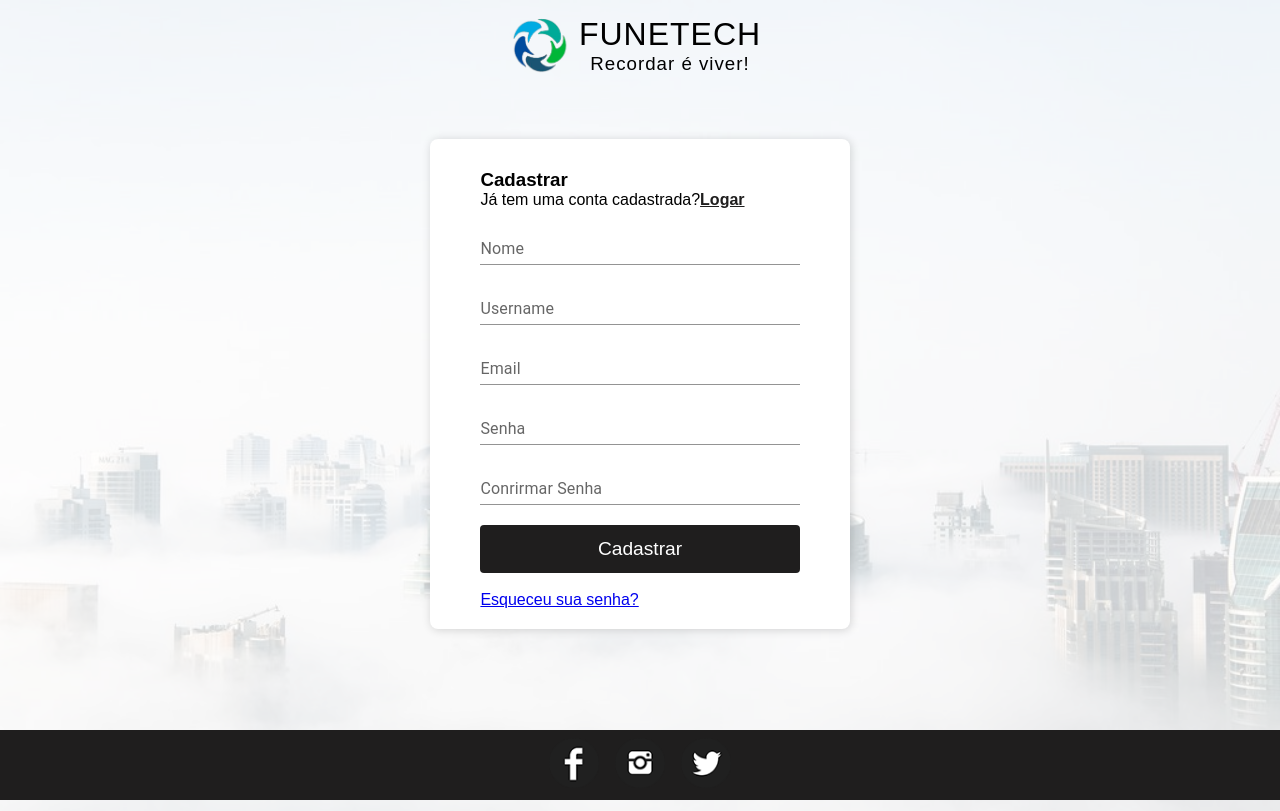
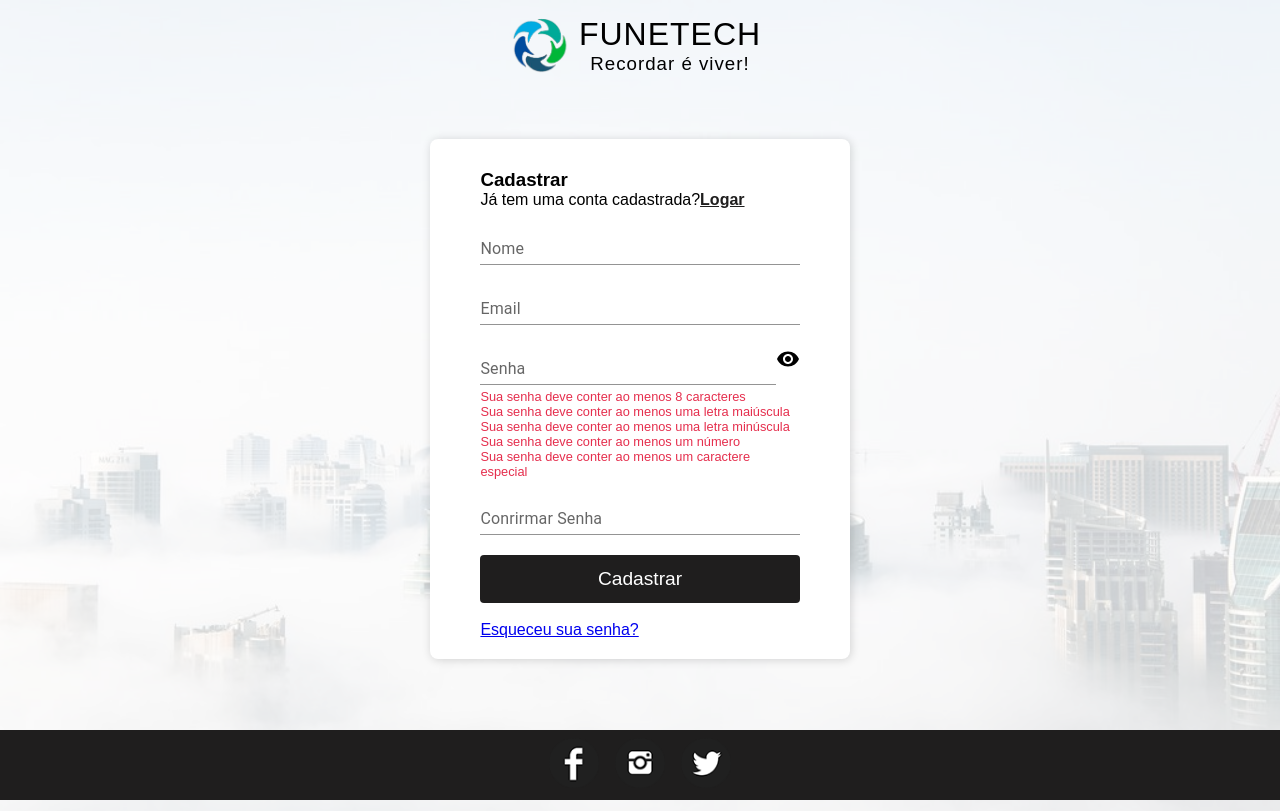
Before and after one commit to jonkstro/funetech-frontend, a Next.js app: page /auth in a window 1280 px wide. Both pictures are taken after a click on the element "Cadastrar". Built offline with nearby package versions, Linux system fonts and the light colour scheme.

Commit message:
adicionado icone de senha e validação de caracteres, a implementar metodo post

```diff
--- a/package.json
+++ b/package.json
@@ -11,6 +11,7 @@
   "dependencies": {
     "@emotion/react": "^11.10.0",
     "@emotion/styled": "^11.10.0",
+    "@mui/icons-material": "^5.10.15",
     "@mui/material": "^5.10.2",
     "@types/node": "18.11.9",
     "@types/react": "18.0.25",
@@ -18,6 +19,7 @@
     "next": "13.0.5",
     "react": "18.2.0",
     "react-dom": "18.2.0",
+    "react-icons-kit": "^2.0.0",
     "react-responsive-carousel": "^3.2.23",
     "styled-components": "^5.3.6",
     "typescript": "4.9.3"
--- a/src/components/Auth/Body/Form/index.tsx
+++ b/src/components/Auth/Body/Form/index.tsx
@@ -1,16 +1,52 @@
 
-import React, { useState } from "react";
+import { useState } from "react";
 import { AuthForm, AuthFormContainer, AuthFormContent, SubmitButton } from "./styles";
-import { Grid } from '@mui/material';
+import { Grid, IconButton } from '@mui/material';
 import TextField from '@mui/material/TextField';
+import { useAuth } from "../../../../hooks/pages/useAuth";
 
+import VisibilityIcon from '@mui/icons-material/Visibility';
+import VisibilityOffIcon from '@mui/icons-material/VisibilityOff';
 
 export function FormAuth() {
-  let [authMode, setAuthMode] = useState("signin")
 
-  const changeAuthMode = () => {
+  // RECEBENDO AS VARIÁVEIS DO USEAUTH
+  const {
+    nome,
+    setNome,
+    email,
+    setEmail,
+    password,
+    setPassword,
+    confPassword,
+    setConfPassword,
+    lowerValidated,
+    upperValidated,
+    numberValidated,
+    specialValidated,
+    lengthValidated,
+    handleValidation,
+  } = useAuth();
+
+  // criando as variáveis de estado
+  const [authMode, setAuthMode] = useState("signin");
+  const [type, setType] = useState('password');
+
+  function changeAuthMode() {
     setAuthMode(authMode === "signin" ? "signup" : "signin")
   }
+
+  function limparForm() {
+    setNome('');
+    setEmail('');
+    setPassword('');
+    setConfPassword('');
+  }
+
+  function handleChangeType() {
+    setType(type === 'password' ? 'text' : 'password')
+  }
+
 
   if (authMode === "signin") {
     return (
@@ -20,7 +56,10 @@ export function FormAuth() {
             <h3 className="Auth-form-title">Logar</h3>
             <div className="text-center">
               Não tem uma conta ainda?  {" "}
-              <span className="link-primary" onClick={changeAuthMode}>
+              <span className="link-primary" onClick={()=> {
+                changeAuthMode();
+                limparForm();
+                }}>
                 Cadastrar
               </span>
             </div>
@@ -35,20 +74,35 @@ export function FormAuth() {
                         fullWidth
                         variant="standard"
                         placeholder='Email do Usuário: '
+                        // passando valores para o input
+                        value={email}
+                        onChange={event => setEmail(event.target.value)}
                         />
                 </Grid>
+                <div>
                   <Grid item xs={12}>
                       <TextField
                           margin="dense"
                           name="password"
                           id="password"
                           label="Senha"
-                        type="password"
+                          type={type}
                           fullWidth
                           variant="standard"
                           placeholder='Senha do Usuário: '
+                          // passando valores para o input
+                          value={password}
+                          onChange={event => setPassword(event.target.value)}
                           />
                   </Grid>
+                  {type === 'password'?
+                  <VisibilityIcon onClick={()=> {
+                    handleChangeType();
+                  }} />
+                  :<VisibilityOffIcon onClick={()=> {
+                    handleChangeType();
+                  }} />}
+                </div>
                 <Grid item xs={12}>
                   <SubmitButton >
                     Logar
@@ -69,7 +123,10 @@ export function FormAuth() {
           <h3 className="Auth-form-title">Cadastrar</h3>
           <div className="text-center">
             Já tem uma conta cadastrada?{" "}
-            <span className="link-primary" onClick={changeAuthMode}>
+            <span className="link-primary" onClick={()=> {
+              changeAuthMode();
+              limparForm();
+            }}>
               Logar
             </span>
           </div>
@@ -77,16 +134,19 @@ export function FormAuth() {
                 <Grid item xs={12}>
                     <TextField
                         margin="dense"
-                        name="name"
-                        id="name"
+                        name="nome"
+                        id="nome"
                         label="Nome"
                         type="text"
                         fullWidth
                         variant="standard"
                         placeholder='Nome do Usuário: '
+                        // passando valores para o input
+                        value={nome}
+                        onChange={event => setNome(event.target.value)}
                         />
                 </Grid>
-                <Grid item xs={12}>
+                {/* <Grid item xs={12}>
                     <TextField
                         margin="dense"
                         name="username"
@@ -97,7 +157,7 @@ export function FormAuth() {
                         variant="standard"
                         placeholder='Username do Usuário: '
                     />
-                </Grid>
+                </Grid> */}
                 <Grid item xs={12}>
                     <TextField
                         margin="dense"
@@ -108,20 +168,47 @@ export function FormAuth() {
                         fullWidth
                         variant="standard"
                         placeholder='Email do Usuário: '
+                        // passando valores para o input
+                        value={email}
+                        onChange={event => setEmail(event.target.value)}
                         />
                 </Grid>
+                <div>
                   <Grid item xs={12}>
                       <TextField
                           margin="dense"
                           name="password"
                           id="password"
                           label="Senha"
-                        type="password"
+                          type={type}
                           fullWidth
                           variant="standard"
                           placeholder='Senha do Usuário: '
+                          // passando valores para o input
+                          value={password}
+                          onChange={event => {
+                            setPassword(event.target.value);
+                            handleValidation(event.target.value);
+                            // console.log(event.target.value);
+                          }}
                           />
                   </Grid>
+                  {type === 'password'?
+                  <VisibilityIcon onClick={()=> {
+                    handleChangeType();
+                  }} />
+                  :<VisibilityOffIcon onClick={()=> {
+                    handleChangeType();
+                  }} />}
+                </div>
+                <p className={lengthValidated? 'validationMessageOk': 'validationMessageError'}>Sua senha deve conter ao menos 8 caracteres</p>
+                <p className={upperValidated? 'validationMessageOk': 'validationMessageError'}>Sua senha deve conter ao menos uma letra maiúscula</p>
+                <p className={lowerValidated? 'validationMessageOk': 'validationMessageError'}>Sua senha deve conter ao menos uma letra minúscula</p>
+                <p className={numberValidated? 'validationMessageOk': 'validationMessageError'}>Sua senha deve conter ao menos um número</p>
+                <p className={specialValidated? 'validationMessageOk': 'validationMessageError'}>Sua senha deve conter ao menos um caractere especial</p>
+
+
+
                 <Grid item xs={12}>
                     <TextField
                         margin="dense"
@@ -132,6 +219,9 @@ export function FormAuth() {
                         fullWidth
                         variant="standard"
                         placeholder='Repita a senha do Usuário: '
+                        // passando valores para o input
+                        value={confPassword}
+                        onChange={event => setConfPassword(event.target.value)}
                     />
                 </Grid>
                 <Grid item xs={12}>
@@ -143,7 +233,7 @@ export function FormAuth() {
             </Grid>
             <br />
             <p className="text-center mt-2">
-              <a href="#">Esqueceu sua senha?</a>
+              <a href="forgot">Esqueceu sua senha?</a>
             </p>
           </AuthFormContent>
       </AuthForm>
--- a/src/components/Auth/Body/Form/styles.ts
+++ b/src/components/Auth/Body/Form/styles.ts
@@ -41,6 +41,35 @@ export const AuthFormContent = styled.div`
     input {
         font-size: 1rem;
     }
+
+    div {
+        display: flex;
+        flex-direction: row;
+        width: 100%;
+        align-items: center;
+
+        svg {
+            transition: all 0.2s;
+            cursor: pointer;
+
+            &:hover {
+                filter: brightness(0.9);
+                transform: scale(1.1);
+            }
+        }
+    }
+
+
+    .validationMessageOk {
+        font-size: 0.8rem;
+        color: var(--green);
+    }
+
+    .validationMessageError {
+        font-size: 0.8rem;
+        color: var(--red);
+    }
+
 `;
 
 export const AuthFormTitle = styled.div`
--- /dev/null
+++ b/src/hooks/pages/useAuth.ts
@@ -0,0 +1,107 @@
+import { useEffect, useState } from "react";
+
+export function useAuth() {
+
+    // QUANDO CARREGAR A PÁGINA, IRÁ RODAR O USEEFFECT
+    useEffect(()=> {
+        setNome('');
+        setEmail('');
+        setPassword('');
+        setConfPassword('');
+    }, [])
+
+    // CRIANDO AS VARIÁVEIS DE ESTADO
+    const [nome, setNome] = useState('');
+    const [email, setEmail] = useState('');
+    const [password, setPassword] = useState('');
+    const [confPassword, setConfPassword] = useState('');
+
+    // ESTADO DAS VALIDAÇÕES:
+    const [lowerValidated, setLowerValidated] = useState(false);
+    const [upperValidated, setUpperValidated] = useState(false);
+    const [numberValidated, setNumberValidated] = useState(false);
+    const [specialValidated, setSpecialValidated] = useState(false);
+    const [lengthValidated, setLengthValidated] = useState(false);
+
+    function validarDados() {
+        if (nome.length > 0 && email.length > 12 && password.length > 8){
+            if (password === confPassword){
+
+            }
+        }
+    }
+
+    function handleValidation(password: string) {
+        // REGEX
+        const lower = new RegExp('(?=.*[a-z])');
+        const upper = new RegExp('(?=.*[A-Z])');
+        const number = new RegExp('(?=.*[0-9])');
+        const special = new RegExp('(?=.*[!@#\$%\^&\*])');
+        const length = new RegExp('(?=.{8,})');
+
+        // LOWER CASE VALIDATION
+        if (lower.test(password)){
+            setLowerValidated(true);
+        } else {
+            setLowerValidated(false);
+        }
+        // UPPER CASE VALIDATION
+        if (upper.test(password)){
+            setUpperValidated(true);
+        } else {
+            setUpperValidated(false);
+        }
+        // NUMBER VALIDATION
+        if (number.test(password)){
+            setNumberValidated(true);
+        } else {
+            setNumberValidated(false);
+        }
+        // SPECIAL VALIDATION
+        if (special.test(password)){
+            setSpecialValidated(true);
+        } else {
+            setSpecialValidated(false);
+        }
+        // LENGTH VALIDATION
+        if (length.test(password)){
+            setLengthValidated(true);
+        } else {
+            setLengthValidated(false);
+        }
+
+
+    }
+
+
+
+
+
+
+
+
+
+
+
+
+
+
+
+
+    return {
+        nome,
+        setNome,
+        email,
+        setEmail,
+        password,
+        setPassword,
+        confPassword,
+        setConfPassword,
+        lowerValidated,
+        upperValidated,
+        numberValidated,
+        specialValidated,
+        lengthValidated,
+        handleValidation
+    }
+}
```
Also changed, not shown: 1 other file (tests, documents, lock files or other folders). Lines whose indentation alone changed are shown as unchanged.
